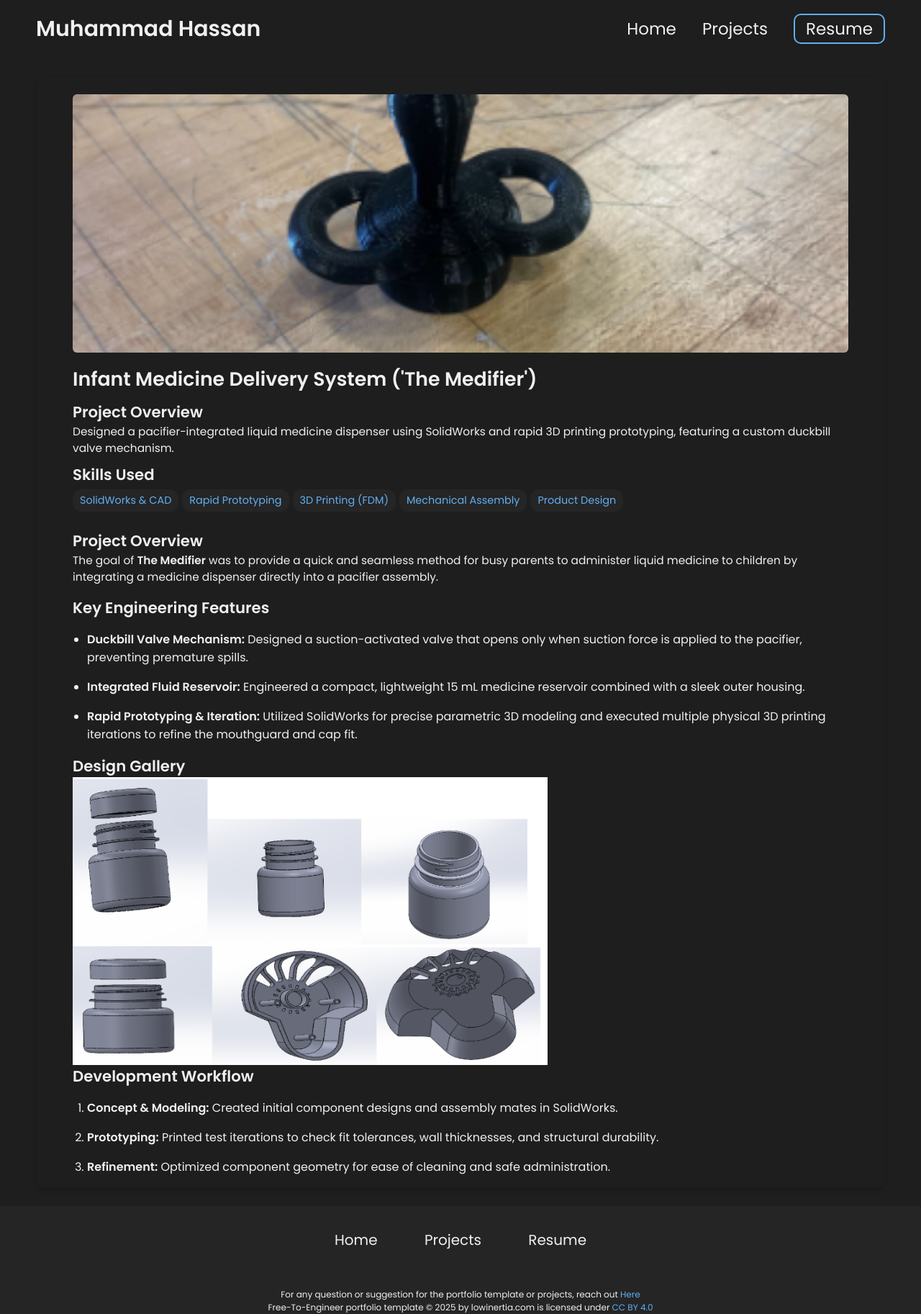
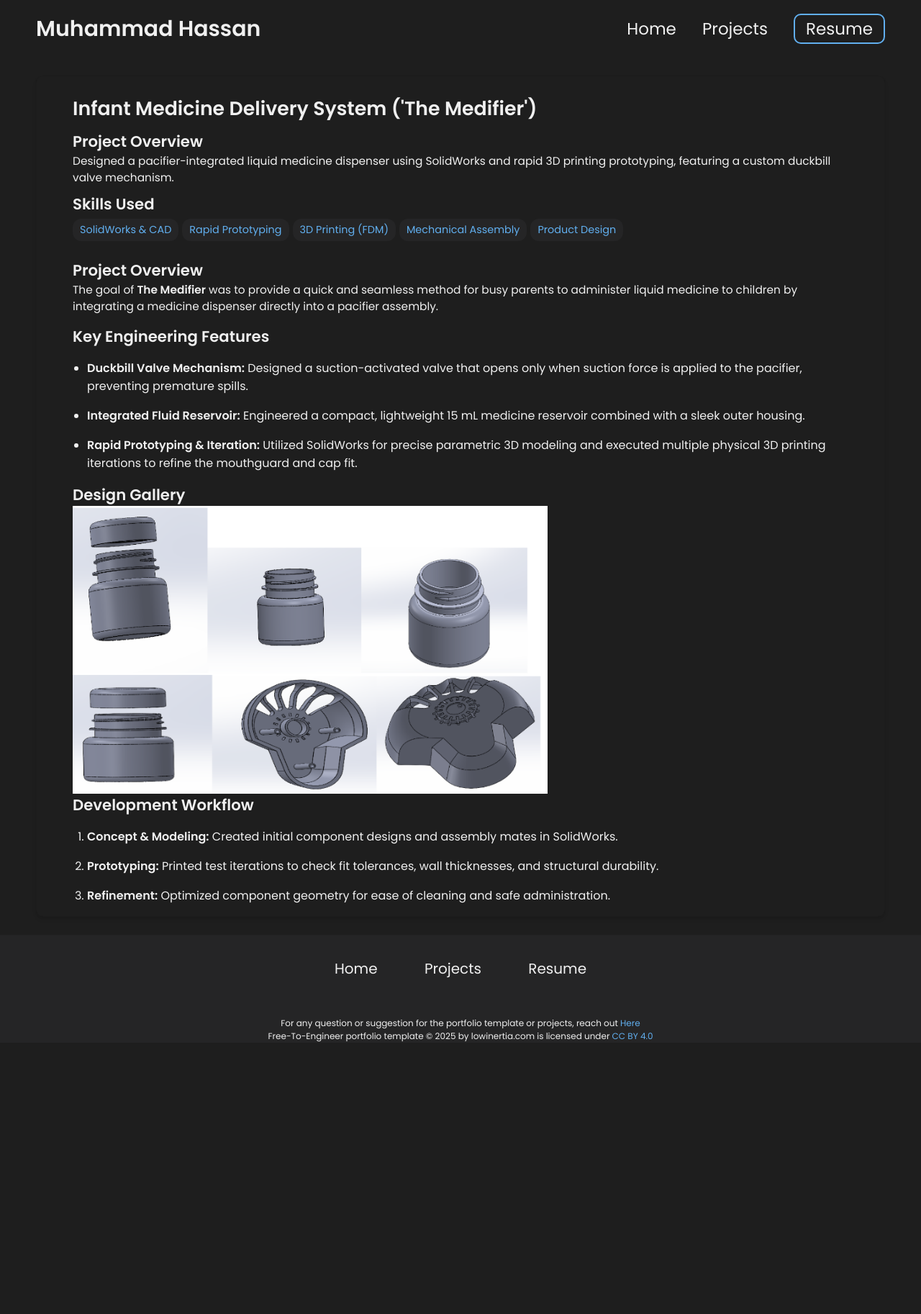
Before and after one commit to MuHasOfficial/MuHasOfficial.github.io, a Jekyll site: the page built from _projects/medifier/index.md, in a window 1280 px wide. Shown: the whole page at 72% size. Built offline with Jekyll 4.4.1, drawn with Linux system fonts in a browser that asks for light colours; after the commit the page ends 1449 px from its top, so only the background shows below that.

Commit message:
Update index.md

```diff
--- a/_projects/medifier/index.md
+++ b/_projects/medifier/index.md
@@ -9,7 +9,6 @@ skills:
   - Mechanical Assembly
   - Product Design
 
-main-image: /Medifier3.png
 ---
 
 ## Project Overview
```
